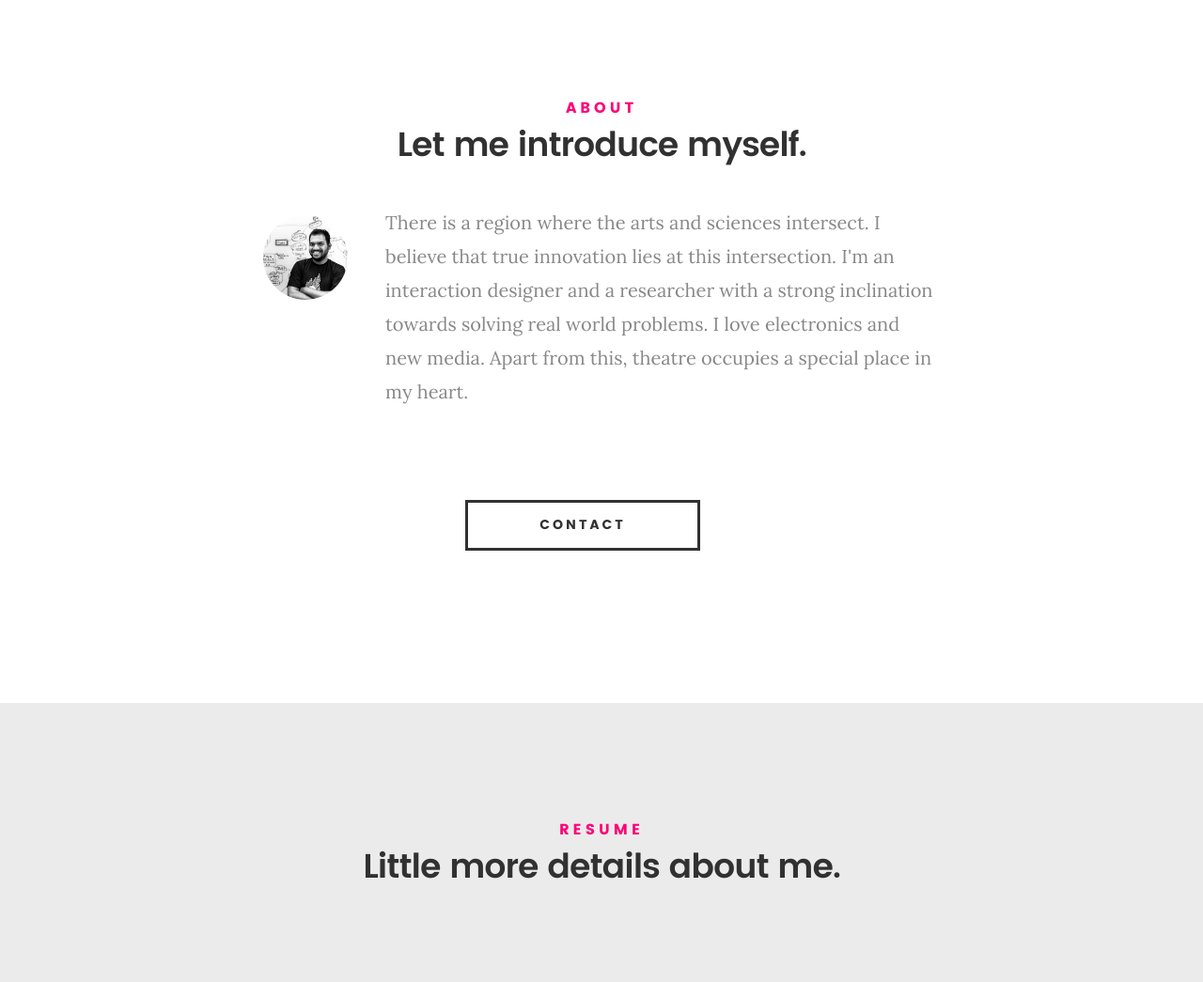
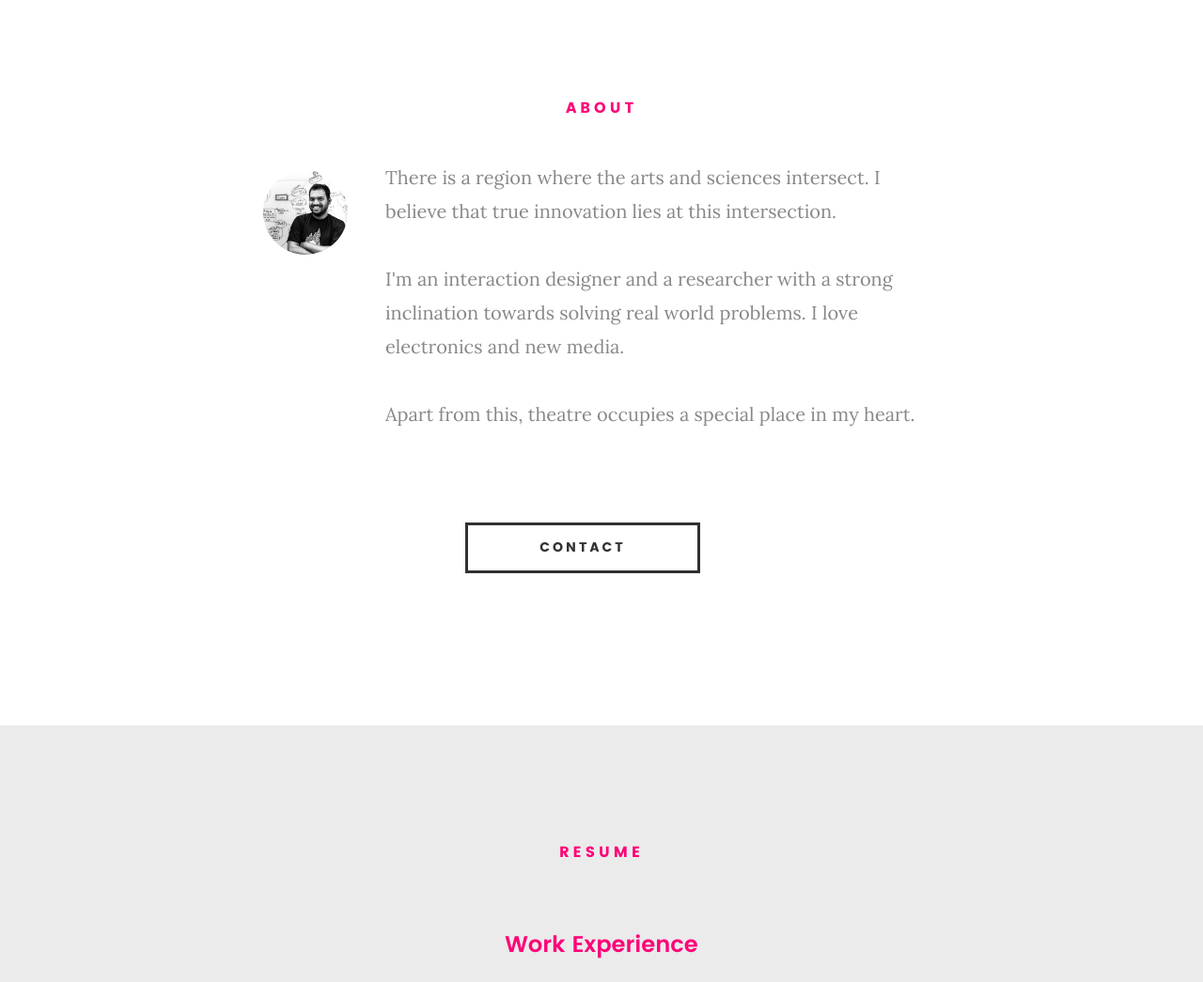
Before and after one commit to PrasadGhone/Portfolio-2021, a plain HTML site: page index.html in a window 1280 px wide. Shown: the part 820-1865 px from the top of the page at 94% size. Drawn offline with Linux system fonts and the light colour scheme; files whose address does not match are found by name.

Commit message:
Update index.html

```diff
--- a/index.html
+++ b/index.html
@@ -109,13 +109,13 @@
    		<div class="col-twelve">
 
    			<h5>About</h5>
-   			<h1>Let me introduce myself.</h1>
+   			<!--<h1>Let me introduce myself.</h1>-->
 
    			<div class="intro-info">
 
    				<img src="images/profile-pic.jpg" alt="Profile Picture">
 
-   				<p class="lead">There is a region where the arts and sciences intersect. I believe that true innovation lies at this intersection. I'm an interaction designer and a researcher with a strong inclination towards solving real world problems. I love electronics and new media. Apart from this, theatre occupies a special place in my heart.</p>
+   				<p class="lead">There is a region where the arts and sciences intersect. I believe that true innovation lies at this intersection. <br><br> I'm an interaction designer and a researcher with a strong inclination towards solving real world problems. I love electronics and new media. <br><br>Apart from this, theatre occupies a special place in my heart.</p>
 
 
    			</div>
@@ -210,7 +210,7 @@ and thorough research.</p>
    		<div class="col-twelve">
 
    			<h5>Resume</h5>
-   			<h1>Little more details about me.</h1><br><br>
+   			<!--<h1>Little more details about me.</h1>--><br>
 
    			<!--<p class="lead">I’m an interaction designer, trying to solve real user problems through design innovation and thorough research.</p>-->
 
```
